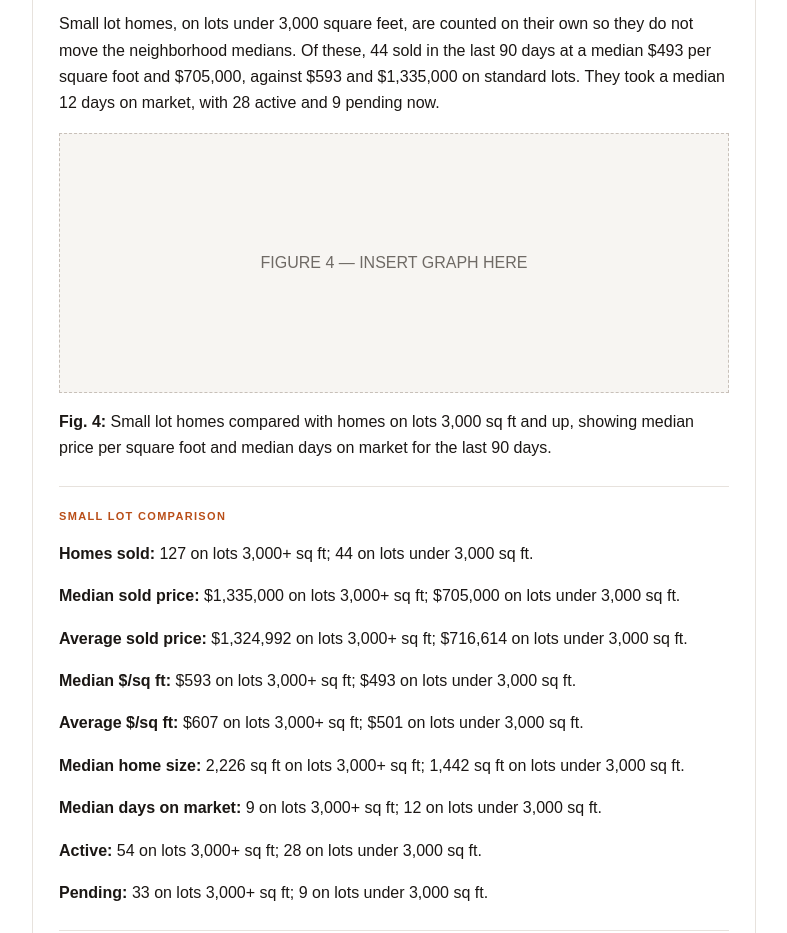
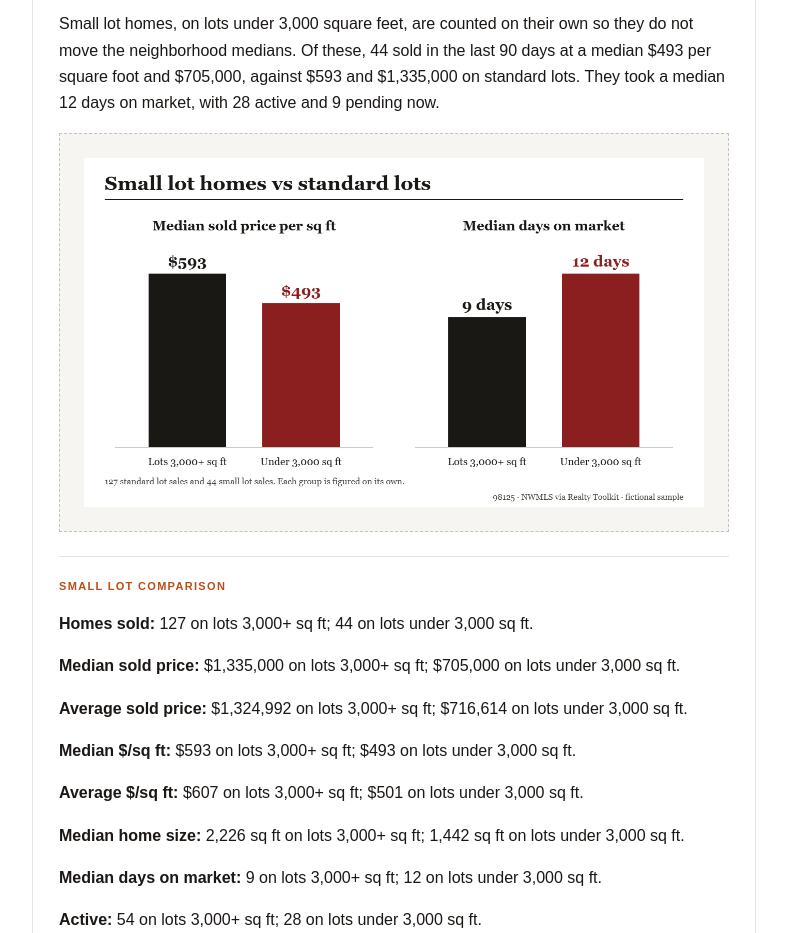
Before and after one commit to adrianwillanger-cyber/98125-market-updates, a plain HTML site: page index.html in a window 1280 px wide. Shown: the part 3460-4393 px from the top of the page, without its empty margins (48-835 px from the left). Drawn offline with Linux system fonts and the light colour scheme.

Commit message:
Remove placeholder graph and description from index.html
Removed placeholder for graph and related text.

```diff
--- a/index.html
+++ b/index.html
@@ -246,18 +246,14 @@
         standard lots. They took a median 12 days on market, with
         28 active and 9 pending now.
       </p>
+<div class="graph">
+  <img
+    src="98125-Neighborhood-Update-2026-11-15-Chart-4.png"
+    alt="Small lot homes compared with standard lot homes in Seattle 98125"
+    style="width:100%; height:auto; display:block;"
+  >
+</div>
 
-      <div class="graph">
-        FIGURE 4 — INSERT GRAPH HERE
-      </div>
-
-      <p>
-        <strong>Fig. 4:</strong> Small lot homes compared with homes
-        on lots 3,000 sq ft and up, showing median price per square
-        foot and median days on market for the last 90 days.
-      </p>
-
-    </div>
 
 
     <!-- =========================
```
